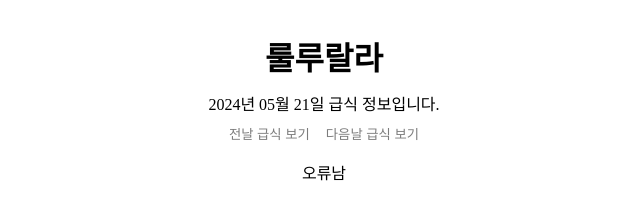
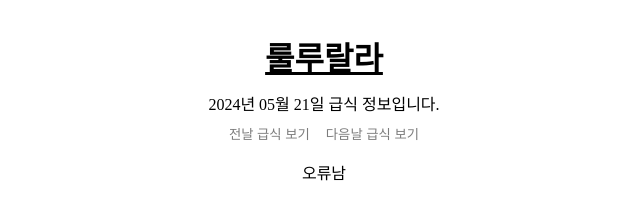
Before and after one commit to Gtwo2/LulluLalla, a plain HTML site: page index.html in a window 1280 px wide. In both pictures the pointer is over the element "룰루랄라". Shown: the part 388-591 px from the top of the page, 316-956 px from the left. Drawn offline with Linux system fonts and the light colour scheme; no server answers.

Commit message:
Update style.css

```diff
--- a/style.css
+++ b/style.css
@@ -63,6 +63,10 @@
   font-weight: bold;
 }
 
+#title:hover {
+    text-decoration: underline;
+}
+
 #ch {
   font-size: x-large;
   font-weight: bold;
```
